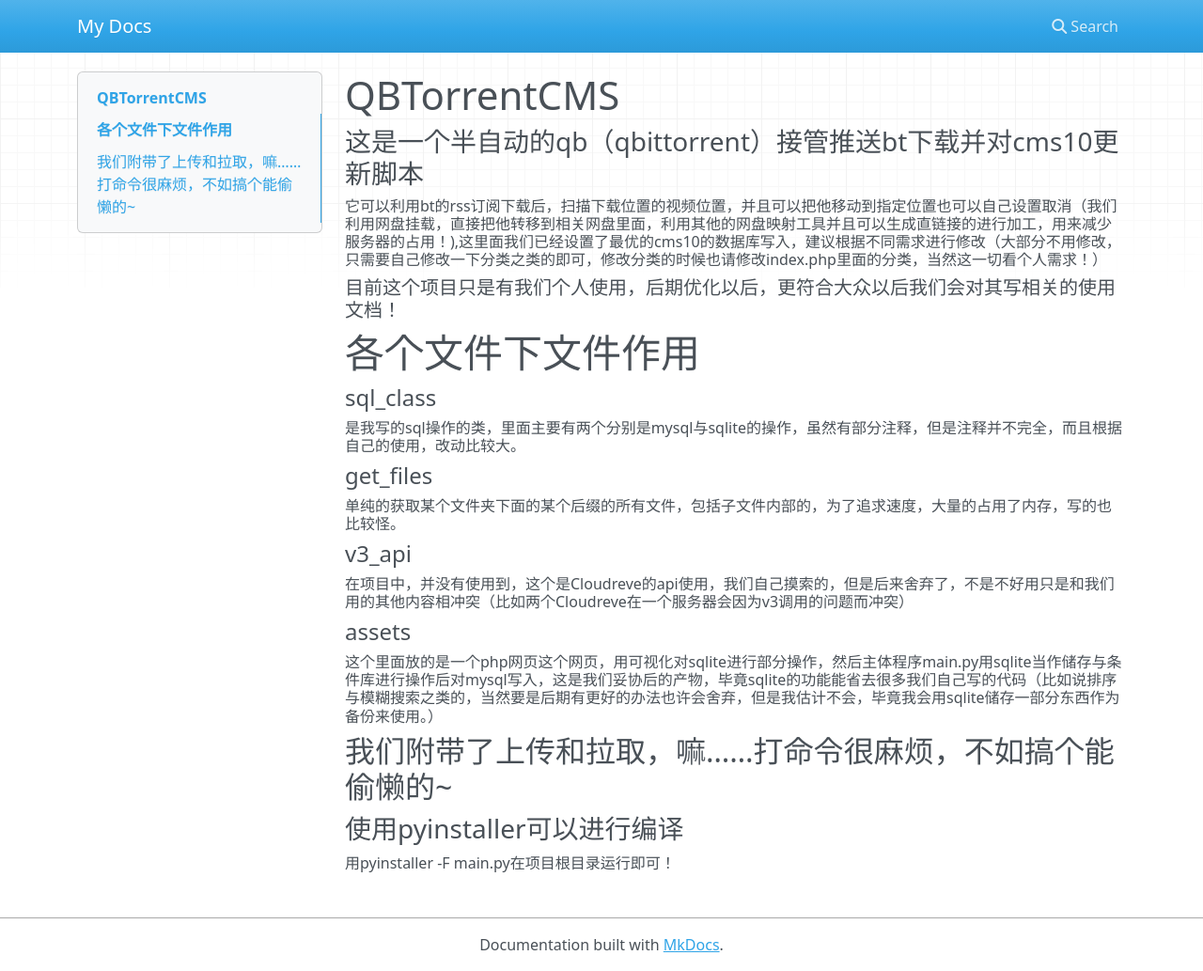
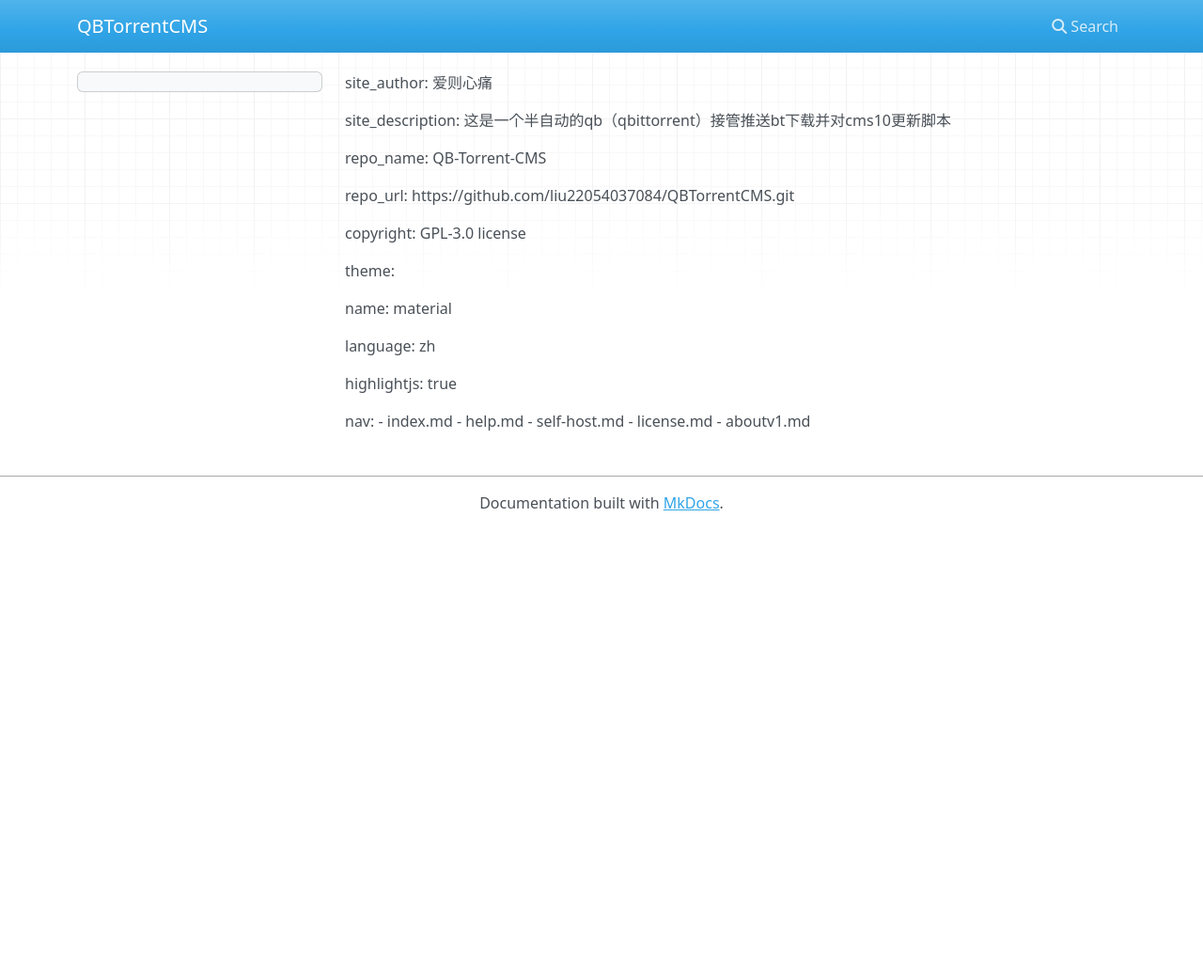
Before and after one commit to liu22054037084/aote_gxdjt, an MkDocs documentation site: the page built from docs/index.md, in a window 1280 px wide and 1033 px high. Shown: the whole window at 94% size. Built offline with MkDocs 1.6.1, drawn with Linux system fonts in a browser that asks for light colours; nearby versions of some CDN libraries.

Commit message:
2023年06月24日16时07分49秒

```diff
--- a/docs/index.md
+++ b/docs/index.md
@@ -1,31 +1,26 @@
-# QBTorrentCMS
+site_name: QBTorrentCMS
 
-### 这是一个半自动的qb（qbittorrent）接管推送bt下载并对cms10更新脚本
+site_author: 爱则心痛
 
-###### 它可以利用bt的rss订阅下载后，扫描下载位置的视频位置，并且可以把他移动到指定位置也可以自己设置取消（我们利用网盘挂载，直接把他转移到相关网盘里面，利用其他的网盘映射工具并且可以生成直链接的进行加工，用来减少服务器的占用！),这里面我们已经设置了最优的cms10的数据库写入，建议根据不同需求进行修改（大部分不用修改，只需要自己修改一下分类之类的即可，修改分类的时候也请修改index.php里面的分类，当然这一切看个人需求！）
+site_description: 这是一个半自动的qb（qbittorrent）接管推送bt下载并对cms10更新脚本
 
-##### 目前这个项目只是有我们个人使用，后期优化以后，更符合大众以后我们会对其写相关的使用文档！
+repo_name: QB-Torrent-CMS
 
-# 各个文件下文件作用
+repo_url: https://github.com/liu22054037084/QBTorrentCMS.git
 
-#### sql_class
+copyright: GPL-3.0 license
 
-###### 	是我写的sql操作的类，里面主要有两个分别是mysql与sqlite的操作，虽然有部分注释，但是注释并不完全，而且根据自己的使用，改动比较大。
+theme:
 
-#### get_files
+  name: material
 
-###### 	单纯的获取某个文件夹下面的某个后缀的所有文件，包括子文件内部的，为了追求速度，大量的占用了内存，写的也比较怪。
+  language: zh
 
-#### v3_api
+  highlightjs: true
 
-###### 	在项目中，并没有使用到，这个是Cloudreve的api使用，我们自己摸索的，但是后来舍弃了，不是不好用只是和我们用的其他内容相冲突（比如两个Cloudreve在一个服务器会因为v3调用的问题而冲突）
-
-#### assets
-
-###### 	这个里面放的是一个php网页这个网页，用可视化对sqlite进行部分操作，然后主体程序main.py用sqlite当作储存与条件库进行操作后对mysql写入，这是我们妥协后的产物，毕竟sqlite的功能能省去很多我们自己写的代码（比如说排序与模糊搜索之类的，当然要是后期有更好的办法也许会舍弃，但是我估计不会，毕竟我会用sqlite储存一部分东西作为备份来使用。）
-
-## 我们附带了上传和拉取，嘛……打命令很麻烦，不如搞个能偷懒的~
-
-### 使用pyinstaller可以进行编译
-
-用pyinstaller -F main.py在项目根目录运行即可！
+nav:
+  - index.md
+  - help.md
+  - self-host.md
+  - license.md
+  - aboutv1.md
--- a/mkdocs.yml
+++ b/mkdocs.yml
@@ -1 +1 @@
-site_name: My Docs
+site_name: QBTorrentCMS
```
Also changed, not shown: site/404.html, site/index.html, site/search/search_index.json, 1 other file.
